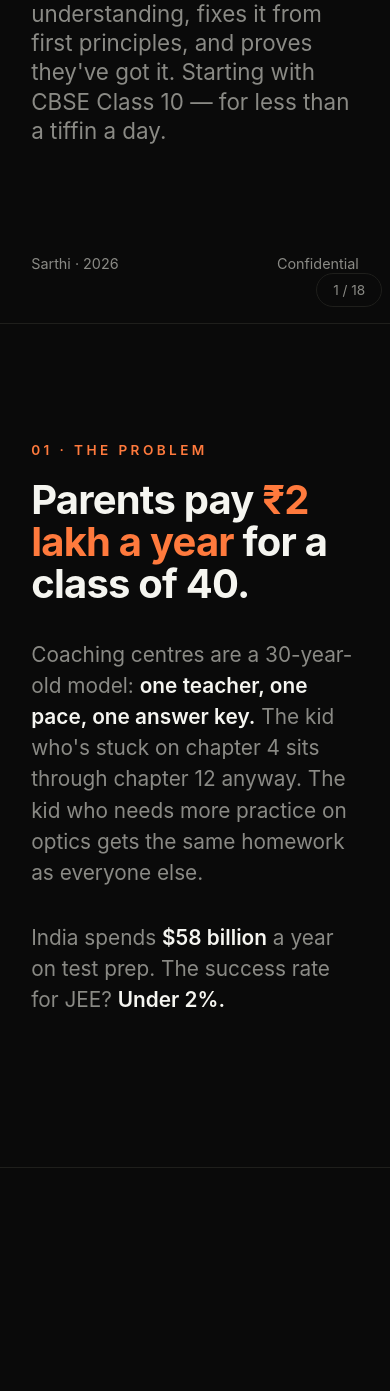
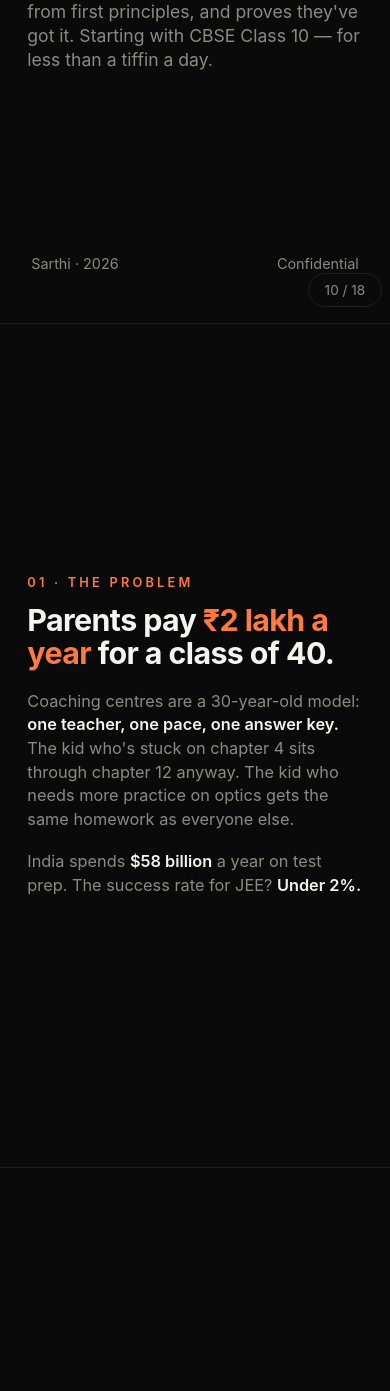
Before and after one commit to jacesabr/sarthi, a plain HTML site: page index.html in a window 390 px wide. Shown: the part 520-1911 px from the top of the page. Drawn offline with Linux system fonts and the light colour scheme.

Commit message:
Fix slide overflow: min-height, proximity snap, responsive type

```diff
--- a/index.html
+++ b/index.html
@@ -18,41 +18,41 @@
   * { box-sizing: border-box; margin: 0; padding: 0; }
   html, body { background: var(--bg); color: var(--ink); font-family: 'Inter', -apple-system, system-ui, sans-serif; }
   body {
-    scroll-snap-type: y mandatory;
+    scroll-snap-type: y proximity;
     overflow-y: scroll;
     height: 100vh;
   }
   .slide {
-    height: 100vh;
+    min-height: 100vh;
     scroll-snap-align: start;
     display: flex;
     flex-direction: column;
     justify-content: center;
-    padding: 6vh 8vw;
+    padding: 4vh 7vw;
     position: relative;
     border-bottom: 1px solid var(--rule);
   }
   .eyebrow {
-    font-size: 0.85rem;
+    font-size: 0.8rem;
     letter-spacing: 0.25em;
     text-transform: uppercase;
     color: var(--accent);
-    margin-bottom: 2.5vh;
+    margin-bottom: 1.6vh;
     font-weight: 600;
   }
   h1.cover {
-    font-size: clamp(3.5rem, 8vw, 7rem);
+    font-size: clamp(2.8rem, 6.5vw, 5.5rem);
     font-weight: 800;
-    line-height: 0.95;
+    line-height: 0.98;
     letter-spacing: -0.03em;
     margin-bottom: 2vh;
   }
   h1.cover em { color: var(--accent); font-style: normal; }
   .cover-tag {
-    font-size: clamp(1.4rem, 2.2vw, 2rem);
+    font-size: clamp(1.1rem, 1.7vw, 1.6rem);
     color: var(--dim);
     max-width: 60ch;
-    line-height: 1.3;
+    line-height: 1.35;
   }
   .cover-meta {
     position: absolute;
@@ -65,25 +65,25 @@
     font-size: 0.9rem;
   }
   h2.title {
-    font-size: clamp(2.5rem, 5vw, 4.5rem);
+    font-size: clamp(1.9rem, 3.8vw, 3.4rem);
     font-weight: 700;
-    line-height: 1.05;
+    line-height: 1.08;
     letter-spacing: -0.02em;
-    margin-bottom: 4vh;
-    max-width: 22ch;
+    margin-bottom: 2.4vh;
+    max-width: 24ch;
   }
   h2.title em { color: var(--accent); font-style: normal; }
   h2.title b { color: var(--gold); font-weight: 700; }
   .lead {
-    font-size: clamp(1.3rem, 1.8vw, 1.7rem);
+    font-size: clamp(1.02rem, 1.45vw, 1.42rem);
     color: var(--dim);
-    line-height: 1.5;
-    max-width: 60ch;
-    margin-bottom: 4vh;
+    line-height: 1.45;
+    max-width: 64ch;
+    margin-bottom: 2.2vh;
   }
   .lead strong { color: var(--ink); font-weight: 600; }
   .big-stat {
-    font-size: clamp(5rem, 14vw, 14rem);
+    font-size: clamp(4rem, 11vw, 11rem);
     font-weight: 800;
     line-height: 0.9;
     letter-spacing: -0.05em;
@@ -137,10 +137,10 @@
     margin-top: 2vh;
   }
   .bullets li {
-    font-size: clamp(1.2rem, 1.7vw, 1.6rem);
-    line-height: 1.5;
-    margin-bottom: 2vh;
-    padding-left: 2.5rem;
+    font-size: clamp(1.02rem, 1.4vw, 1.42rem);
+    line-height: 1.45;
+    margin-bottom: 1.4vh;
+    padding-left: 2.2rem;
     position: relative;
     color: var(--ink);
   }
@@ -279,7 +279,7 @@
   .descent-cap em { color: var(--accent); font-style: normal; }
   .entry-tag { color: var(--accent); font-weight: 700; font-size: 0.85rem; margin-left: 0.8rem; }
   .arch-wrap { width: 100%; display: flex; justify-content: center; margin-top: 1vh; }
-  .arch-svg { width: 100%; max-width: 960px; max-height: 60vh; height: auto; }
+  .arch-svg { width: 100%; max-width: 900px; max-height: 56vh; height: auto; }
 </style>
 </head>
 <body>
@@ -571,21 +571,30 @@
   const slides = document.querySelectorAll('.slide');
   const progress = document.getElementById('progress');
   const total = slides.length;
+  let current = 0;
+  function scroller() { return document.scrollingElement || document.documentElement; }
   function updateProgress() {
-    const scroll = window.scrollY;
-    const idx = Math.round(scroll / window.innerHeight) + 1;
-    progress.textContent = `${Math.min(idx, total)} / ${total}`;
+    const sc = scroller();
+    const mid = sc.scrollTop + sc.clientHeight / 2;
+    let idx = 1;
+    slides.forEach((s, i) => { if (s.offsetTop <= mid) idx = i + 1; });
+    current = idx - 1;
+    progress.textContent = `${idx} / ${total}`;
   }
-  window.addEventListener('scroll', updateProgress);
+  window.addEventListener('scroll', updateProgress, { passive: true });
+  document.body.addEventListener('scroll', updateProgress, { passive: true });
+  function goTo(i) {
+    current = Math.max(0, Math.min(total - 1, i));
+    slides[current].scrollIntoView({ behavior: 'smooth' });
+  }
   document.addEventListener('keydown', (e) => {
     if (e.key === 'ArrowDown' || e.key === 'ArrowRight' || e.key === ' ') {
-      e.preventDefault();
-      window.scrollBy({ top: window.innerHeight, behavior: 'smooth' });
+      e.preventDefault(); goTo(current + 1);
     } else if (e.key === 'ArrowUp' || e.key === 'ArrowLeft') {
-      e.preventDefault();
-      window.scrollBy({ top: -window.innerHeight, behavior: 'smooth' });
+      e.preventDefault(); goTo(current - 1);
     }
   });
+  updateProgress();
 </script>
 
 </body>
```
